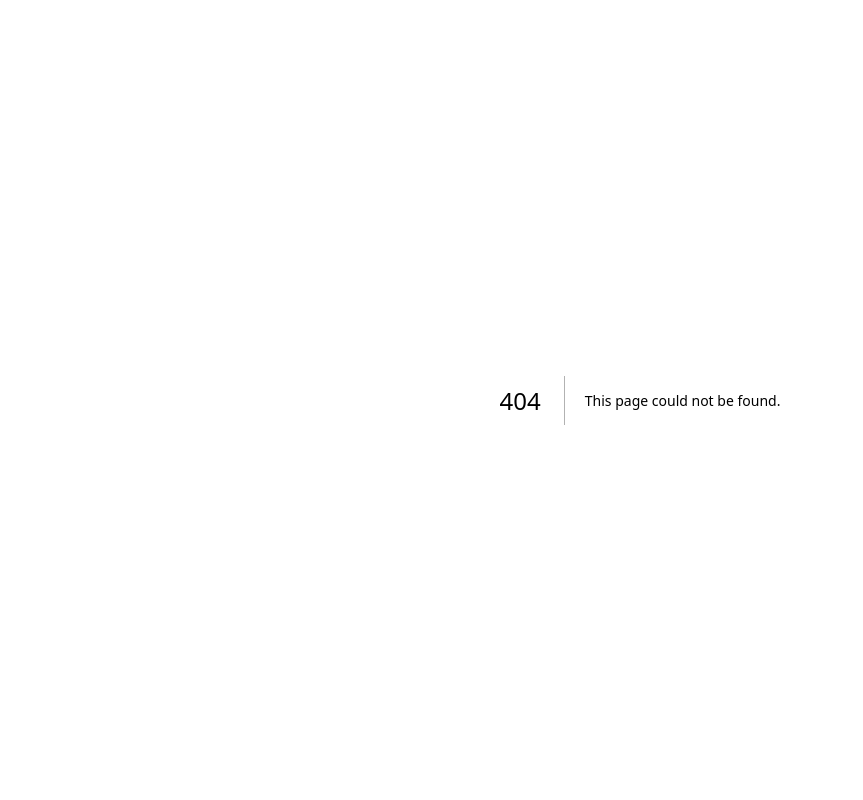
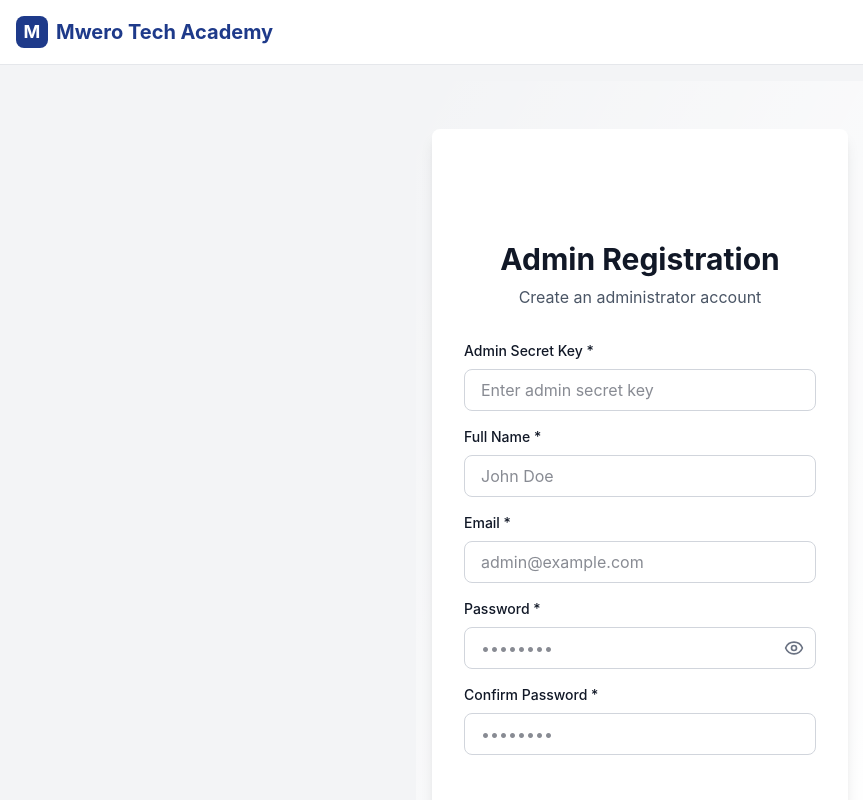
Before and after one commit to mwenaro/mwenaro-tech-academy, a Next.js app: page /auth/admin-register in a window 1280 px wide. Before the commit this address had no page. Shown: the top 800 px of the page, without its empty margins (0-863 px from the left). Built offline with nearby package versions, Linux system fonts and the light colour scheme; no server answers.

Commit message:
Add hidden admin registration page
- Create protected admin registration at /auth/admin-register
- Require admin secret key for registration
- Auto-assign admin role on successful signup
- Include full form validation

```diff
--- /dev/null
+++ b/src/app/auth/admin-register/page.tsx
@@ -0,0 +1,225 @@
+'use client'
+
+import { useState } from 'react'
+import { supabase } from '@/lib/supabase/client'
+import toast, { Toaster } from 'react-hot-toast'
+import { useRouter } from 'next/navigation'
+import { Eye, EyeOff, Shield } from 'lucide-react'
+
+export default function AdminRegisterPage() {
+  const router = useRouter()
+  const [showPassword, setShowPassword] = useState(false)
+  const [loading, setLoading] = useState(false)
+  const [formData, setFormData] = useState({
+    email: '',
+    password: '',
+    confirmPassword: '',
+    fullName: '',
+    adminKey: '',
+  })
+
+  // Secret admin key - change this to your preferred secret
+  const ADMIN_SECRET_KEY = process.env.NEXT_PUBLIC_ADMIN_SECRET_KEY || 'mwerotech-admin-2026'
+
+  const handleSubmit = async (e: React.FormEvent) => {
+    e.preventDefault()
+    setLoading(true)
+
+    // Validate admin key
+    if (formData.adminKey !== ADMIN_SECRET_KEY) {
+      toast.error('Invalid admin key')
+      setLoading(false)
+      return
+    }
+
+    if (formData.password !== formData.confirmPassword) {
+      toast.error('Passwords do not match')
+      setLoading(false)
+      return
+    }
+
+    if (formData.password.length < 6) {
+      toast.error('Password must be at least 6 characters')
+      setLoading(false)
+      return
+    }
+
+    try {
+      // Sign up the user
+      const { data: authData, error: signUpError } = await supabase.auth.signUp({
+        email: formData.email,
+        password: formData.password,
+      })
+
+      if (signUpError) {
+        toast.error(signUpError.message)
+        setLoading(false)
+        return
+      }
+
+      if (!authData.user) {
+        toast.error('Failed to create user')
+        setLoading(false)
+        return
+      }
+
+      // Update profile with admin role
+      const { error: profileError } = await (supabase as any)
+        .from('profiles')
+        .update({
+          full_name: formData.fullName,
+          role: 'admin',
+        })
+        .eq('id', authData.user.id)
+
+      if (profileError) {
+        console.error('Profile update error:', profileError)
+        toast.error('Account created but failed to set admin role. Please contact support.')
+        setLoading(false)
+        return
+      }
+
+      toast.success('Admin account created successfully!')
+      setTimeout(() => {
+        router.push('/dashboard')
+      }, 1500)
+    } catch (error) {
+      console.error('Registration error:', error)
+      toast.error('An unexpected error occurred')
+      setLoading(false)
+    }
+  }
+
+  return (
+    <div className="min-h-screen bg-linear-to-br from-light-gray to-white flex items-center justify-center py-12 px-4">
+      <Toaster position="top-right" />
+
+      <div className="max-w-md w-full">
+        <div className="bg-white rounded-lg shadow-lg p-8">
+          {/* Header */}
+          <div className="text-center mb-8">
+            <div className="inline-flex items-center justify-center w-16 h-16 bg-deep-blue rounded-full mb-4">
+              <Shield className="text-white" size={32} />
+            </div>
+            <h1 className="text-3xl font-bold text-dark-charcoal mb-2">Admin Registration</h1>
+            <p className="text-gray-600">Create an administrator account</p>
+          </div>
+
+          <form onSubmit={handleSubmit} className="space-y-4">
+            {/* Admin Key */}
+            <div>
+              <label htmlFor="adminKey" className="block text-sm font-medium text-dark-charcoal mb-2">
+                Admin Secret Key *
+              </label>
+              <input
+                id="adminKey"
+                type="password"
+                placeholder="Enter admin secret key"
+                value={formData.adminKey}
+                onChange={(e) => setFormData({ ...formData, adminKey: e.target.value })}
+                disabled={loading}
+                className="w-full px-4 py-2 border border-gray-300 rounded-lg focus:ring-2 focus:ring-deep-blue focus:border-transparent disabled:opacity-50"
+                required
+              />
+            </div>
+
+            {/* Full Name */}
+            <div>
+              <label htmlFor="fullName" className="block text-sm font-medium text-dark-charcoal mb-2">
+                Full Name *
+              </label>
+              <input
+                id="fullName"
+                type="text"
+                placeholder="John Doe"
+                value={formData.fullName}
+                onChange={(e) => setFormData({ ...formData, fullName: e.target.value })}
+                disabled={loading}
+                className="w-full px-4 py-2 border border-gray-300 rounded-lg focus:ring-2 focus:ring-deep-blue focus:border-transparent disabled:opacity-50"
+                required
+              />
+            </div>
+
+            {/* Email */}
+            <div>
+              <label htmlFor="email" className="block text-sm font-medium text-dark-charcoal mb-2">
+                Email *
+              </label>
+              <input
+                id="email"
+                type="email"
+                placeholder="admin@example.com"
+                value={formData.email}
+                onChange={(e) => setFormData({ ...formData, email: e.target.value })}
+                disabled={loading}
+                className="w-full px-4 py-2 border border-gray-300 rounded-lg focus:ring-2 focus:ring-deep-blue focus:border-transparent disabled:opacity-50"
+                required
+              />
+            </div>
+
+            {/* Password */}
+            <div>
+              <label htmlFor="password" className="block text-sm font-medium text-dark-charcoal mb-2">
+                Password *
+              </label>
+              <div className="relative">
+                <input
+                  id="password"
+                  type={showPassword ? 'text' : 'password'}
+                  placeholder="••••••••"
+                  value={formData.password}
+                  onChange={(e) => setFormData({ ...formData, password: e.target.value })}
+                  disabled={loading}
+                  className="w-full px-4 py-2 border border-gray-300 rounded-lg focus:ring-2 focus:ring-deep-blue focus:border-transparent disabled:opacity-50"
+                  required
+                />
+                <button
+                  type="button"
+                  onClick={() => setShowPassword(!showPassword)}
+                  className="absolute right-3 top-1/2 -translate-y-1/2 text-gray-500 hover:text-dark-charcoal"
+                >
+                  {showPassword ? <EyeOff size={20} /> : <Eye size={20} />}
+                </button>
+              </div>
+            </div>
+
+            {/* Confirm Password */}
+            <div>
+              <label htmlFor="confirmPassword" className="block text-sm font-medium text-dark-charcoal mb-2">
+                Confirm Password *
+              </label>
+              <input
+                id="confirmPassword"
+                type={showPassword ? 'text' : 'password'}
+                placeholder="••••••••"
+                value={formData.confirmPassword}
+                onChange={(e) => setFormData({ ...formData, confirmPassword: e.target.value })}
+                disabled={loading}
+                className="w-full px-4 py-2 border border-gray-300 rounded-lg focus:ring-2 focus:ring-deep-blue focus:border-transparent disabled:opacity-50"
+                required
+              />
+            </div>
+
+            {/* Submit Button */}
+            <button
+              type="submit"
+              disabled={loading}
+              className="w-full bg-deep-blue text-white font-semibold py-3 px-4 rounded-lg hover:bg-opacity-90 transition disabled:opacity-50"
+            >
+              {loading ? 'Creating Account...' : 'Create Admin Account'}
+            </button>
+          </form>
+
+          <div className="mt-6 text-center">
+            <p className="text-sm text-gray-600">
+              Already have an account?{' '}
+              <a href="/auth/login" className="text-bright-teal hover:underline font-medium">
+                Login here
+              </a>
+            </p>
+          </div>
+        </div>
+      </div>
+    </div>
+  )
+}
```
